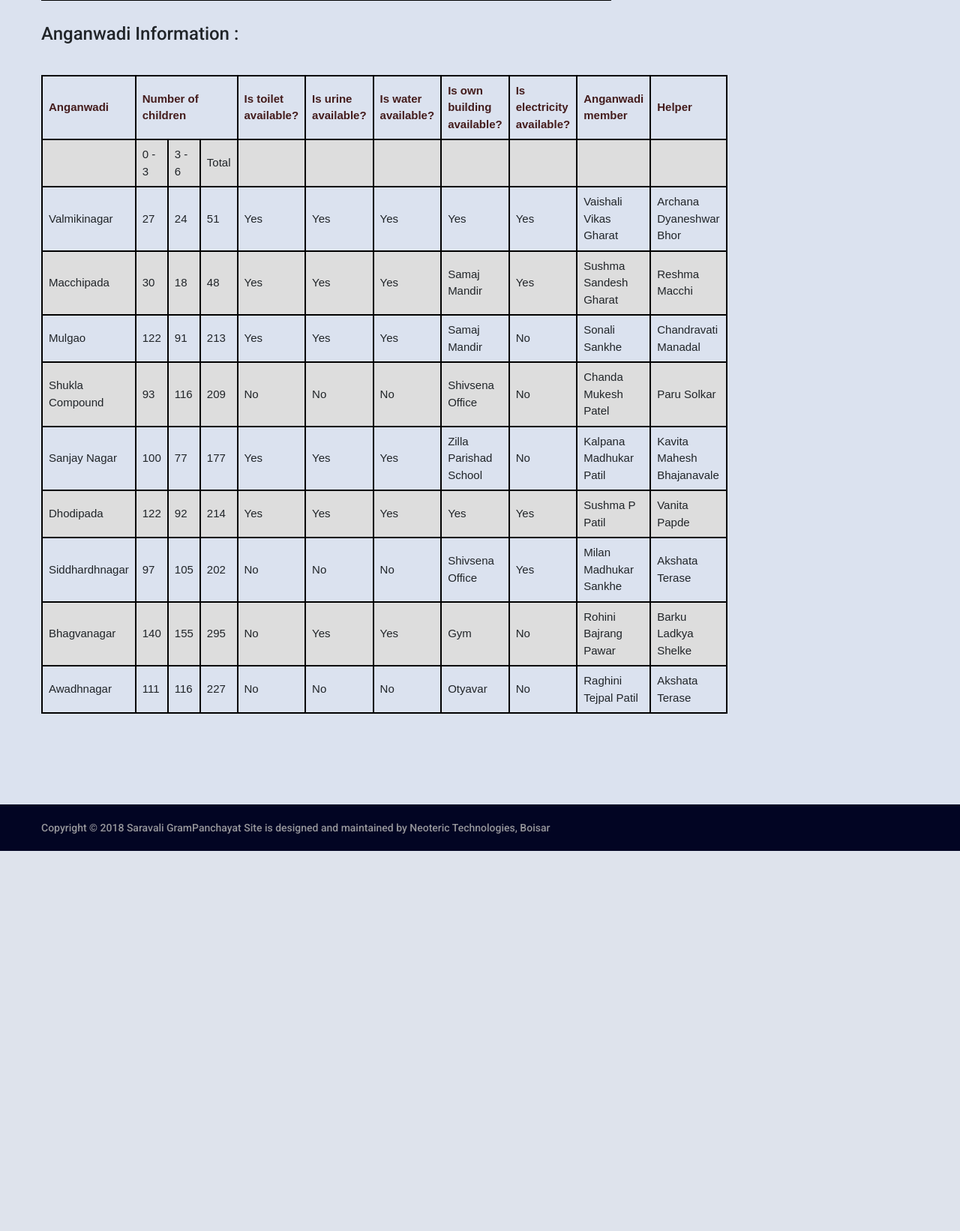
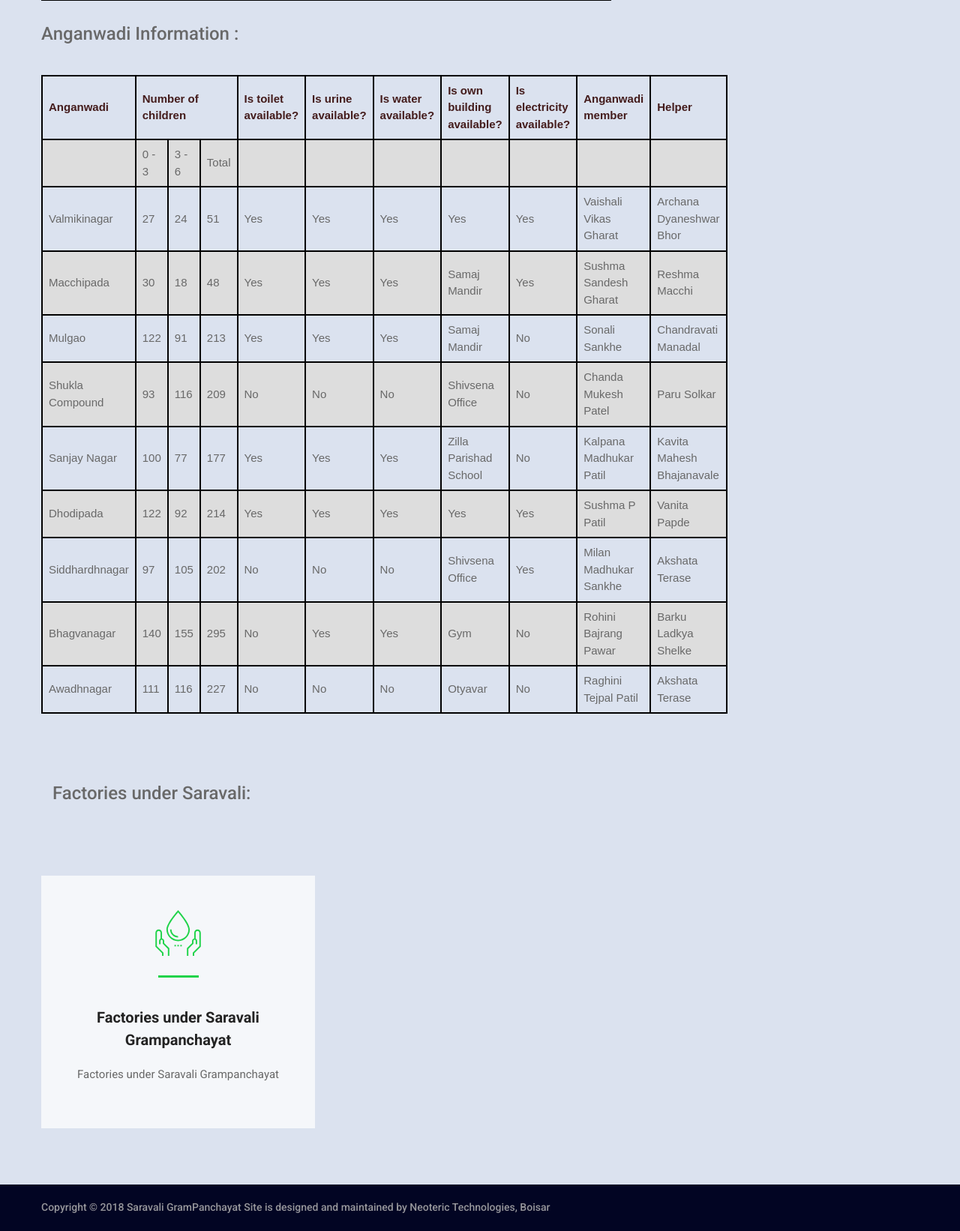
Before and after one commit to rohitpythoncoding/grampanchayat, a Django app: page /other/ in a window 1280 px wide. Shown: the part 1204-2846 px from the top of the page at 75% size. Before the commit the page ends 2339 px from the top, so only its background shows below. Run offline with Django 3.2, Linux system fonts and the light colour scheme; some libraries are stand-ins or nearby versions.

Commit message:
added info about factories

```diff
--- a/grampanchayatSaravali/static/styles/services.css
+++ b/grampanchayatSaravali/static/styles/services.css
@@ -711,8 +711,8 @@ section
 {
 	width: 100%;
 	background: #dbe2ef;
-	padding-top: 95px;
-	padding-bottom: 65px;
+	padding-top: 1px;
+	padding-bottom: 45px;
 }
 .services_row
 {
--- a/grampanchayatSaravali/templates/grampanchayatSaravali/other.html
+++ b/grampanchayatSaravali/templates/grampanchayatSaravali/other.html
@@ -14,6 +14,8 @@
 <link rel="stylesheet" type="text/css" href="{%static 'plugins/OwlCarousel2-2.2.1/animate.css'%}">
 <link rel="stylesheet" type="text/css" href="{%static 'styles/news.css'%}">
 <link rel="stylesheet" type="text/css" href="{%static 'styles/news_responsive.css'%}">
+<link rel="stylesheet" type="text/css" href="{%static 'styles/services.css'%}">
+<link rel="stylesheet" type="text/css" href="{%static 'styles/services_responsive.css'%}">
 <style>
 table {
     font-family: arial, sans-serif;
@@ -308,7 +310,7 @@ tr:nth-child(even) {
 					</div>
                     <div>
                         <h3>Anganwadi Information :</h3>
-						<table style="margin-bottom:30px; margin-top:40px;">
+						<table style="margin-top:40px;">
 							<tr>
                                 <th>Anganwadi</th>
                                 <th colspan="3" width="20%">Number of children</th>
@@ -461,6 +463,31 @@ tr:nth-child(even) {
 			</div>
 		</div>
 	</div>
+	<div class="services">
+		<div class="container">
+            <h3>Factories under Saravali: </h3>
+
+			<div class="row services_row">
+
+				<!-- Service -->
+
+				<div class="col-lg-4 col-md-6 service_col">
+					<a href="/static/pdf/factories.pdf">
+						<div class="service text-center trans_200">
+							<div class="service_icon"><img class="svg" src="{%static 'images/service_1.svg'%}" alt=""></div>
+							<div class="service_title trans_200">Factories under Saravali Grampanchayat</div>
+							<div class="service_text">
+								<p>Factories under Saravali Grampanchayat</p>
+							</div>
+						</div>
+					</a>
+				</div>
+
+
+
+			</div>
+		</div>
+	</div>
 
 	<!-- Footer -->
 
```
Also changed, not shown: db.sqlite3, 1 other file.
